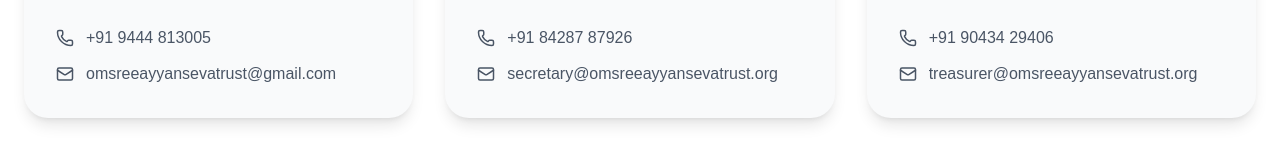
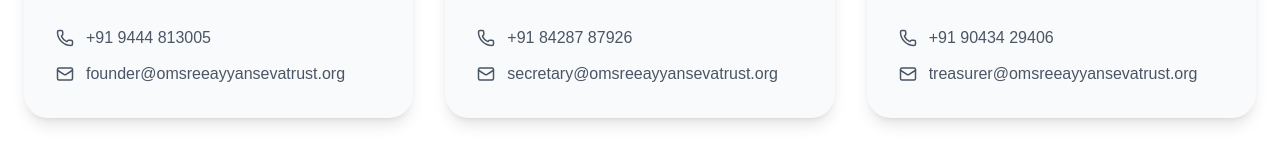
Before and after one commit to omsreeayyansevatrust/website, a Next.js app: page / in a window 1280 px wide. Shown: the part 6672-6824 px from the top of the page. Built offline with nearby package versions, Linux system fonts and the light colour scheme.

Commit message:
next steps - all pages are up

```diff
--- a/src/components/home/Leadership.tsx
+++ b/src/components/home/Leadership.tsx
@@ -5,7 +5,7 @@
     name: "Mr. R. Suresh Babu",
     role: "Founder & Head Trustee",
     phone: "+91 9444 813005",
-    email: "omsreeayyansevatrust@gmail.com",
+    email: "founder@omsreeayyansevatrust.org",
   },
   {
     name: "Mr. B. Janagan",
```
